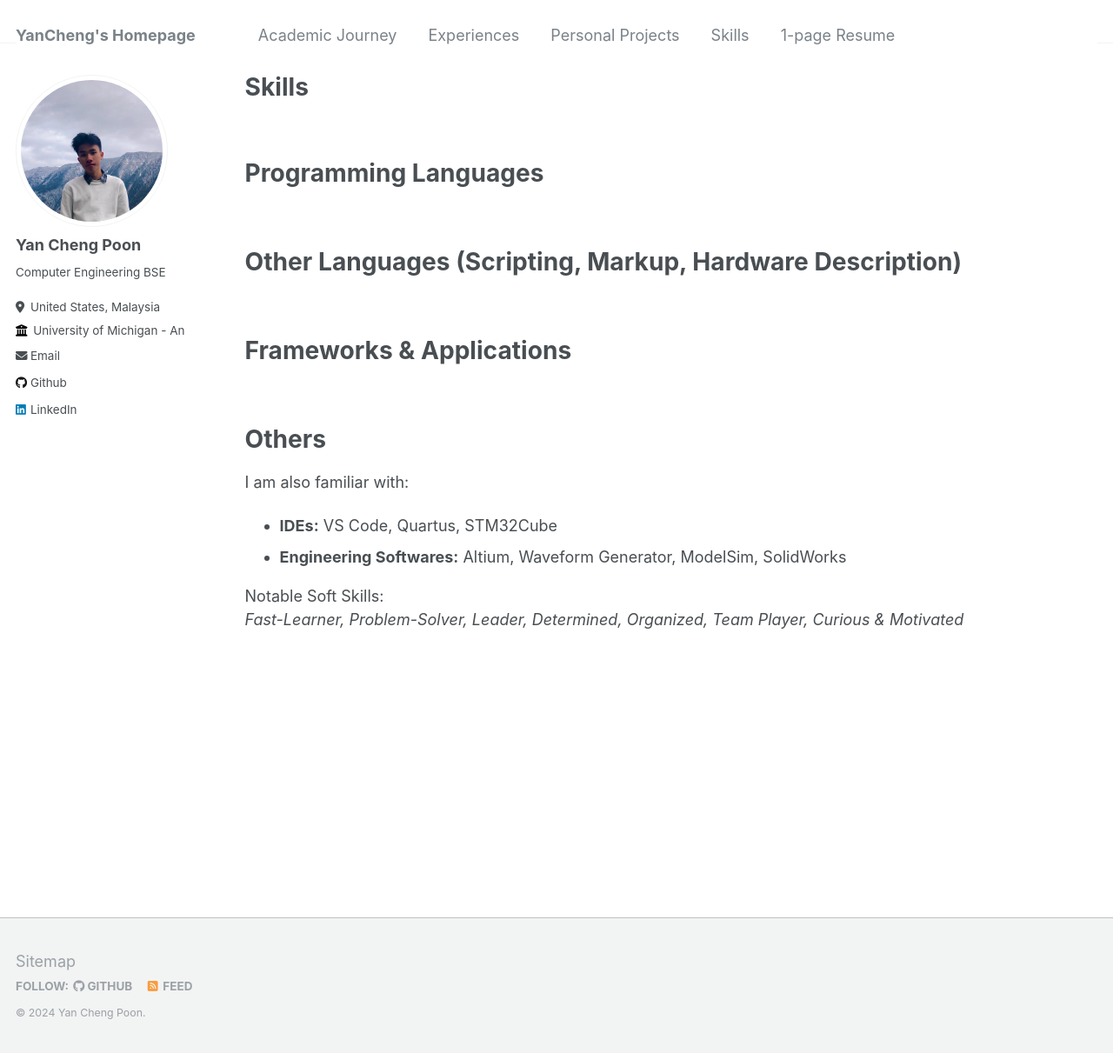
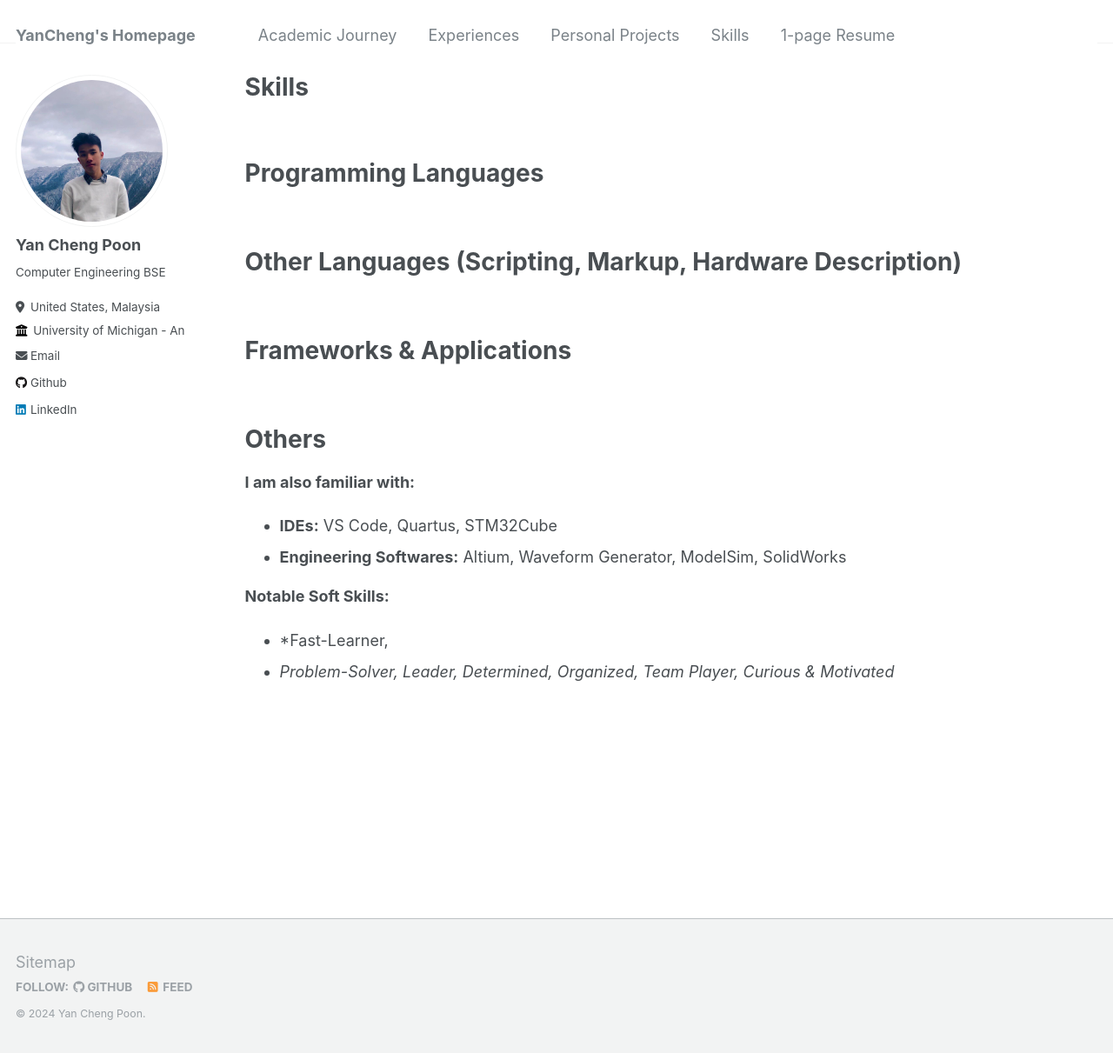
Before and after one commit to ycpoon/ycpoon.github.io, a Jekyll site: the page built from _pages/skills.md, in a window 1280 px wide and 1211 px high. Shown: the whole window at 87% size. Built offline with Jekyll 4.4.1, drawn with Linux system fonts in a browser that asks for light colours.

Commit message:
projects

```diff
--- a/_pages/skills.md
+++ b/_pages/skills.md
@@ -40,9 +40,10 @@ Frameworks & Applications
 Others
 ======
 
-I am also familiar with:
+**I am also familiar with:**
 - **IDEs:** VS Code, Quartus, STM32Cube
 - **Engineering Softwares:** Altium, Waveform Generator, ModelSim, SolidWorks
 
-Notable Soft Skills:
-*Fast-Learner, Problem-Solver, Leader, Determined, Organized, Team Player, Curious & Motivated*
+**Notable Soft Skills:**
+- *Fast-Learner,
+- *Problem-Solver, Leader, Determined, Organized, Team Player, Curious & Motivated*
```
Also changed, not shown: _pages/about.md (+3 -2 lines), _pages/academicjourney.md (+6 -0 lines), images/Additionalfunctions_adddatetofilename_getfileseffect.PNG (added), images/Enhanced prompt_ColorCode_Branch_SSH_SuccessMsg_ExecTime.PNG (added), images/favicon.ico, 2 other files.
